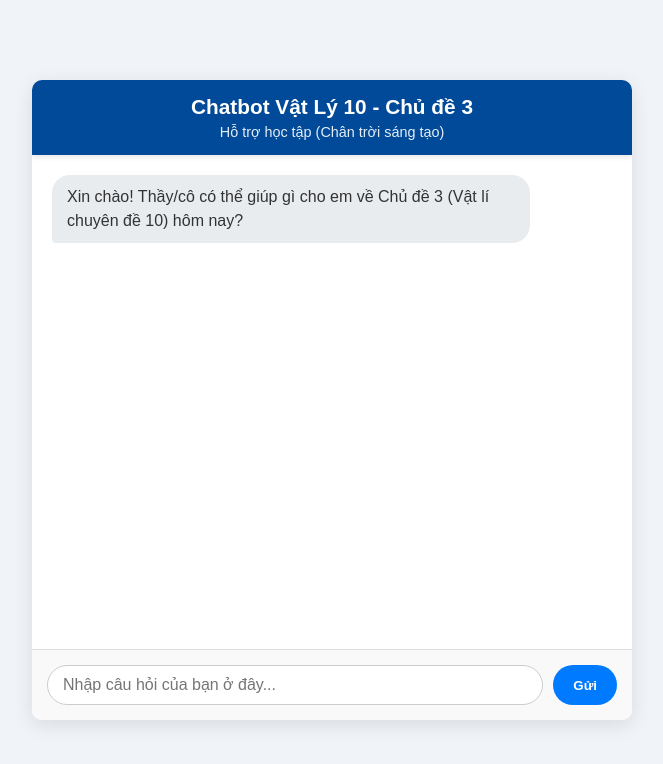
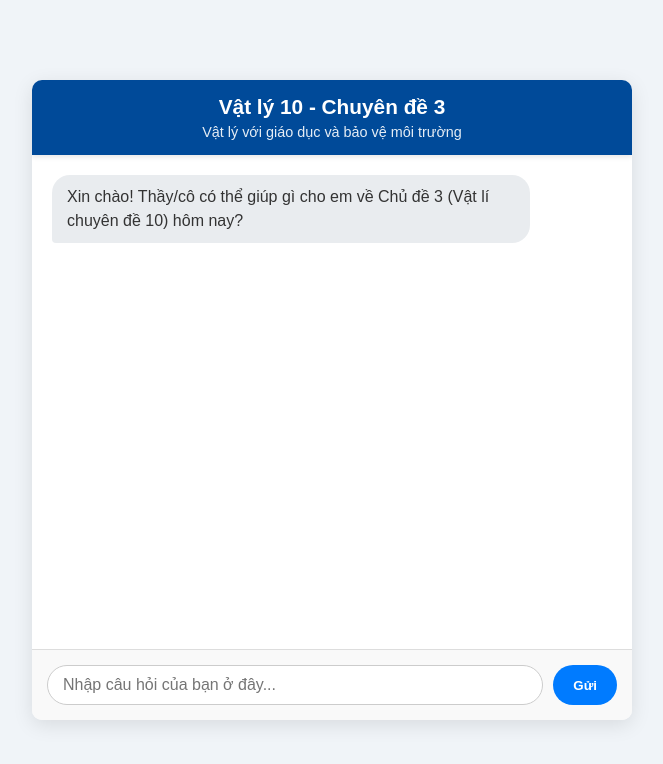
Before and after one commit to mickeybaonguyen-code/tuhocvatly, a plain HTML site: page chat.html in a window 1280 px wide. Shown: the whole page, without its empty margins (308-971 px from the left). Drawn offline with Linux system fonts and the light colour scheme.

Commit message:
chat.html

```diff
--- a/chat.html
+++ b/chat.html
@@ -3,15 +3,15 @@
 <head>
     <meta charset="UTF-8">
     <meta name="viewport" content="width=device-width, initial-scale=1.0">
-    <title>Chatbot Vật Lý 10</title>
+    <title>Vật lý 10 - Chuyên đề 3</title>
     <link rel="stylesheet" href="style.css">
 </head>
 <body>
     <div class="chat-container">
-        <div class="chat-header">
-            <h2>Chatbot Vật Lý 10 - Chủ đề 3</h2>
-            <p>Hỗ trợ học tập (Chân trời sáng tạo)</p>
-        </div>
+       <div class="chat-header">
+    <h2>Vật lý 10 - Chuyên đề 3</h2>
+    <p>Vật lý với giáo dục và bảo vệ môi trường</p>
+</div>
         <div class="chat-window" id="chat-window">
             <div class="message bot">
                 <p>Xin chào! Thầy/cô có thể giúp gì cho em về Chủ đề 3 (Vật lí chuyên đề 10) hôm nay?</p>
@@ -25,4 +25,5 @@
 
     <script src="script.js"></script>
 </body>
+
 </html>
```
